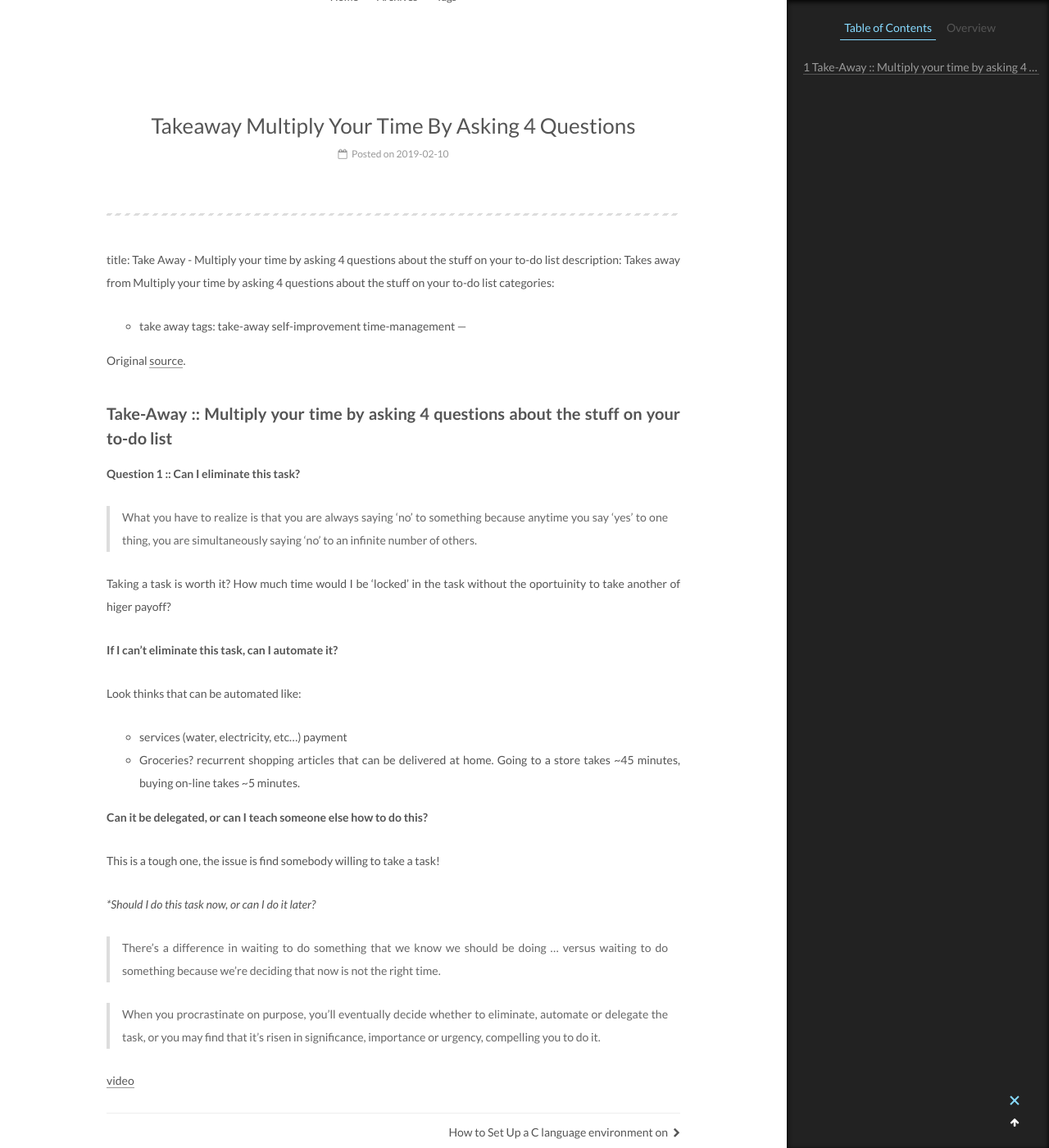
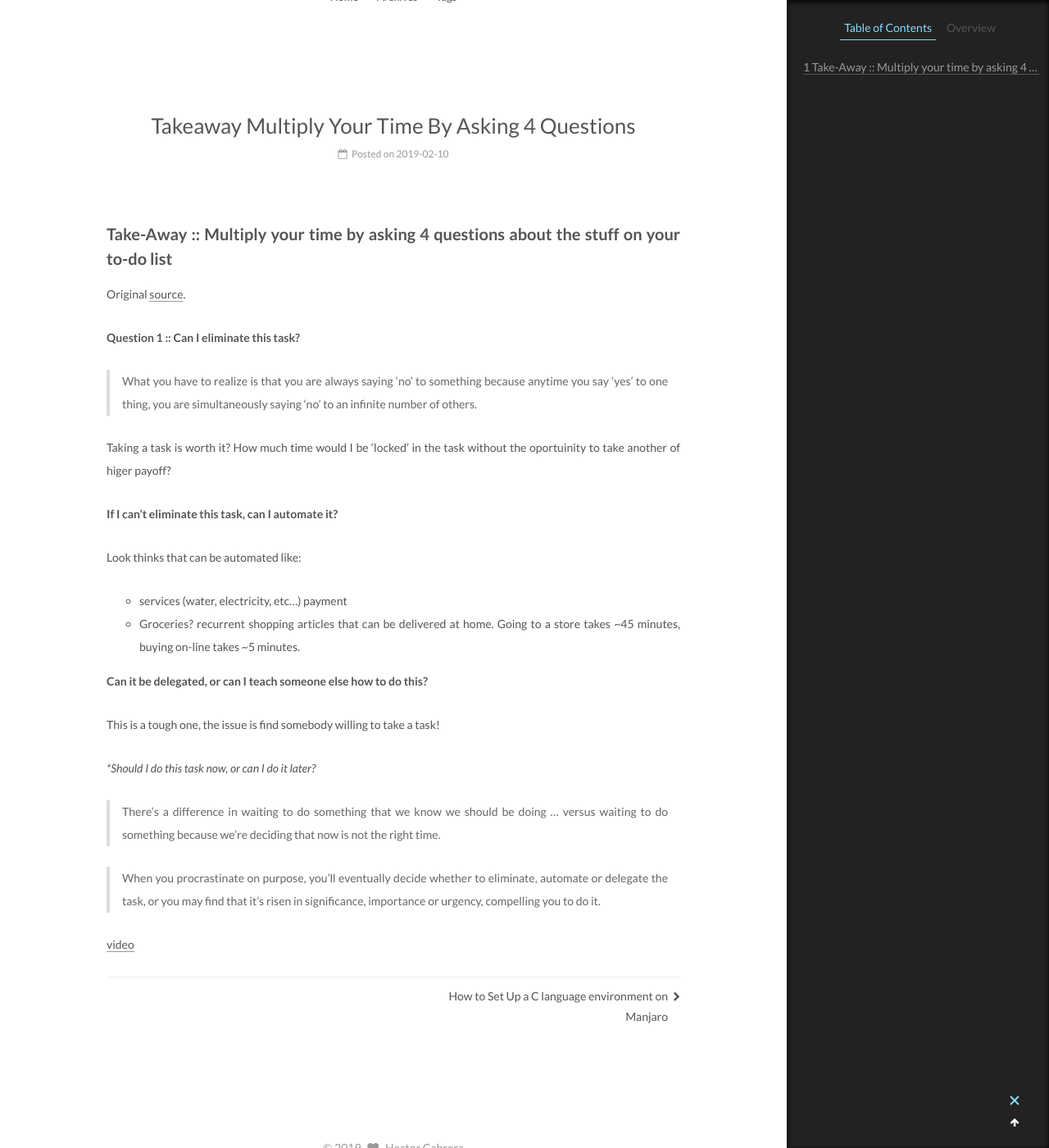
Before and after one commit to HectorCabrera/hectorcabrera.github.io, a Jekyll site: the page built from _posts/2019-02-10-takeaway-multiply-your-time-by-asking-4-questions.md, in a window 1280 px wide and 1400 px high, scrolled down 207 px. Shown: the whole window at 82% size. Built offline with Jekyll 4.4.1, drawn with Linux system fonts in a browser that asks for light colours.

Commit message:
removed metadata

```diff
--- a/_posts/2019-02-10-takeaway-multiply-your-time-by-asking-4-questions.md
+++ b/_posts/2019-02-10-takeaway-multiply-your-time-by-asking-4-questions.md
@@ -1,17 +1,9 @@
 ---
 published: true
 ---
----
-title: Take Away - Multiply your time by asking 4 questions about the stuff on your to-do list
-description: Takes away from Multiply your time by asking 4 questions about the stuff on your to-do list
-categories:
- - take away
-tags: take-away self-improvement time-management
----
+## Take-Away :: Multiply your time by asking 4 questions about the stuff on your to-do list
 
 Original [source](https://ideas.ted.com/multiply-your-time-by-asking-4-questions-about-the-stuff-on-your-to-do-list/amp/).
-
-## Take-Away :: Multiply your time by asking 4 questions about the stuff on your to-do list
 
 **Question 1 :: Can I eliminate this task?**
 
```
